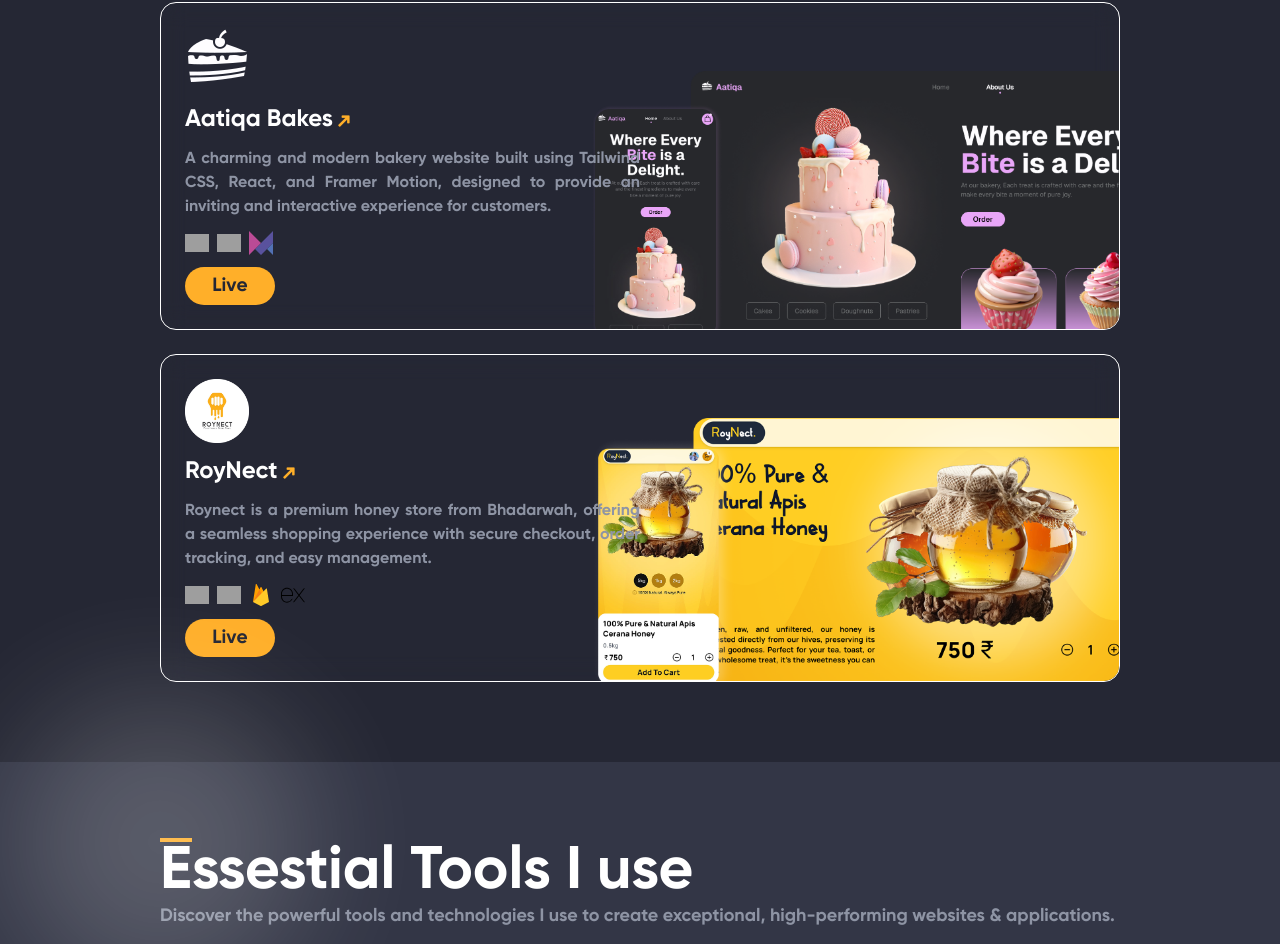
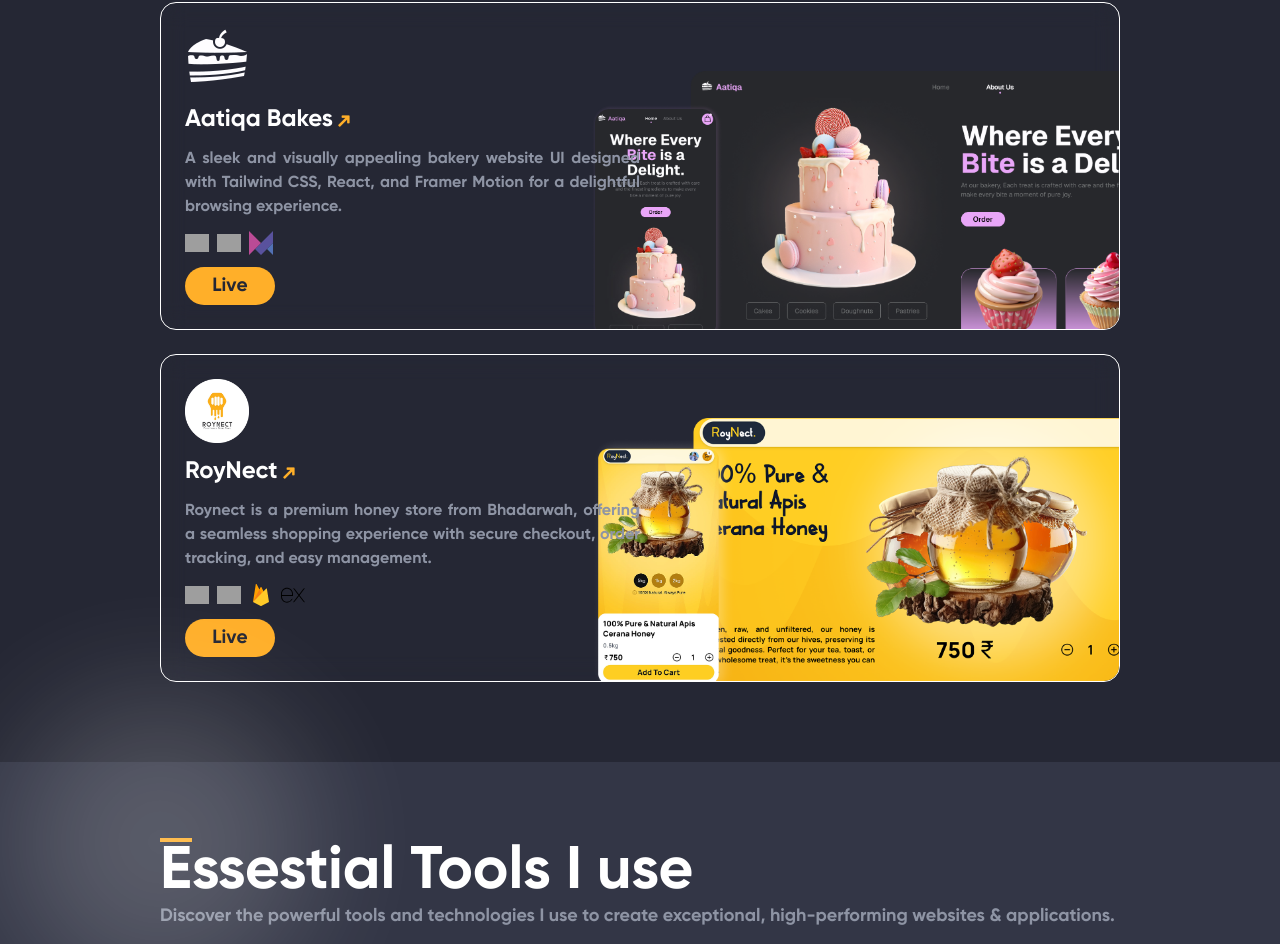
Before and after one commit to mohdfaziel/Portfolio, a React (Vite) app: page / in a window 1280 px wide. Shown: the part 2487-3431 px from the top of the page. Built offline with nearby package versions, Linux system fonts and the light colour scheme; grey boxes are pictures that could not be loaded; the HTML template or start-up script is replaced by a standard one.

Commit message:
Changed desc of Aatiqa Bakes

```diff
--- a/src/Components/Projects/Projects.jsx
+++ b/src/Components/Projects/Projects.jsx
@@ -48,7 +48,7 @@
           <Project
             logo={bakes}
             title="Aatiqa Bakes"
-            desc="A charming and modern bakery website built using Tailwind CSS, React, and Framer Motion, designed to provide an inviting and interactive experience for customers."
+            desc="A sleek and visually appealing bakery website UI designed with Tailwind CSS, React, and Framer Motion for a delightful browsing experience."
             skill1={react}
             skill2={tw}
             skill3={framer}
```
